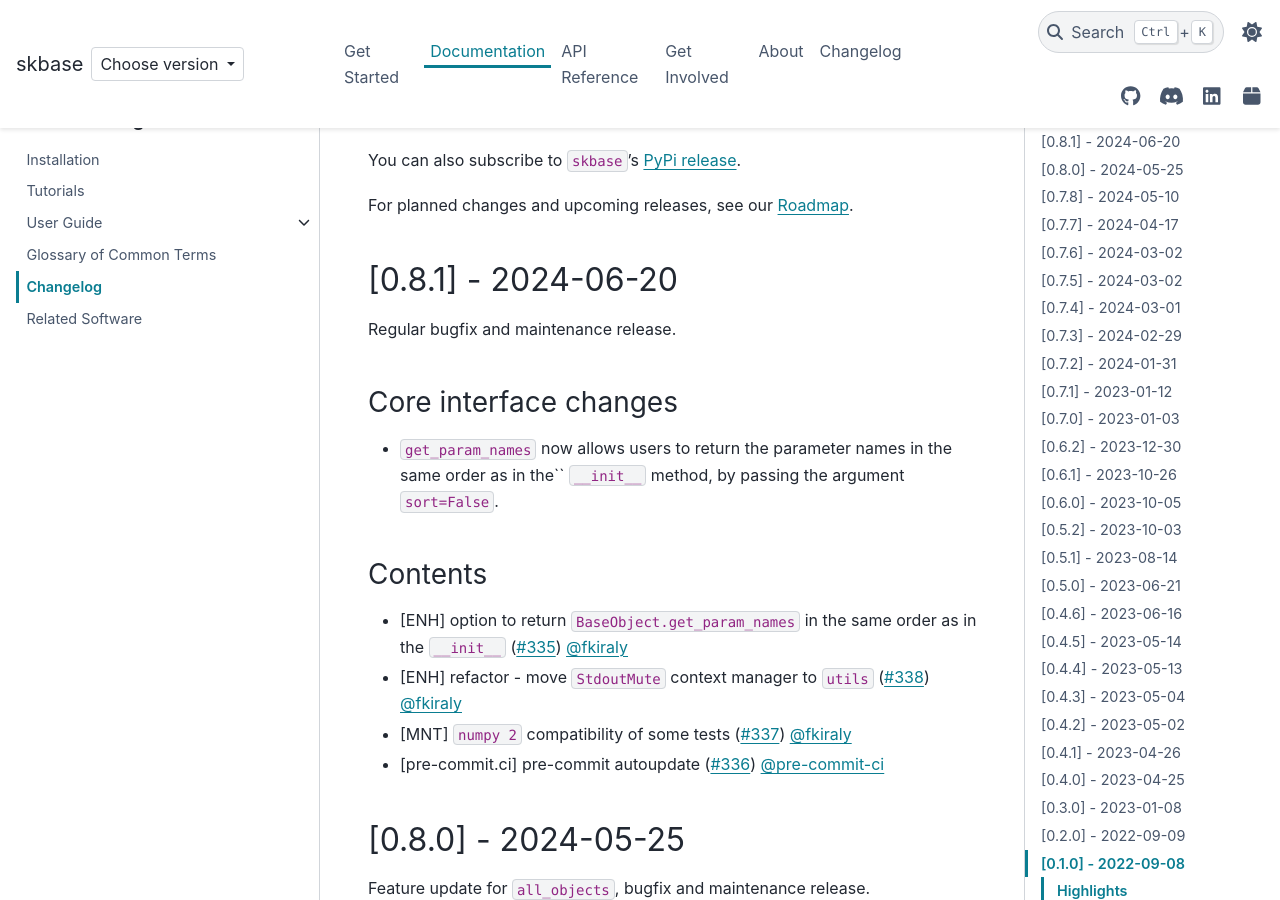
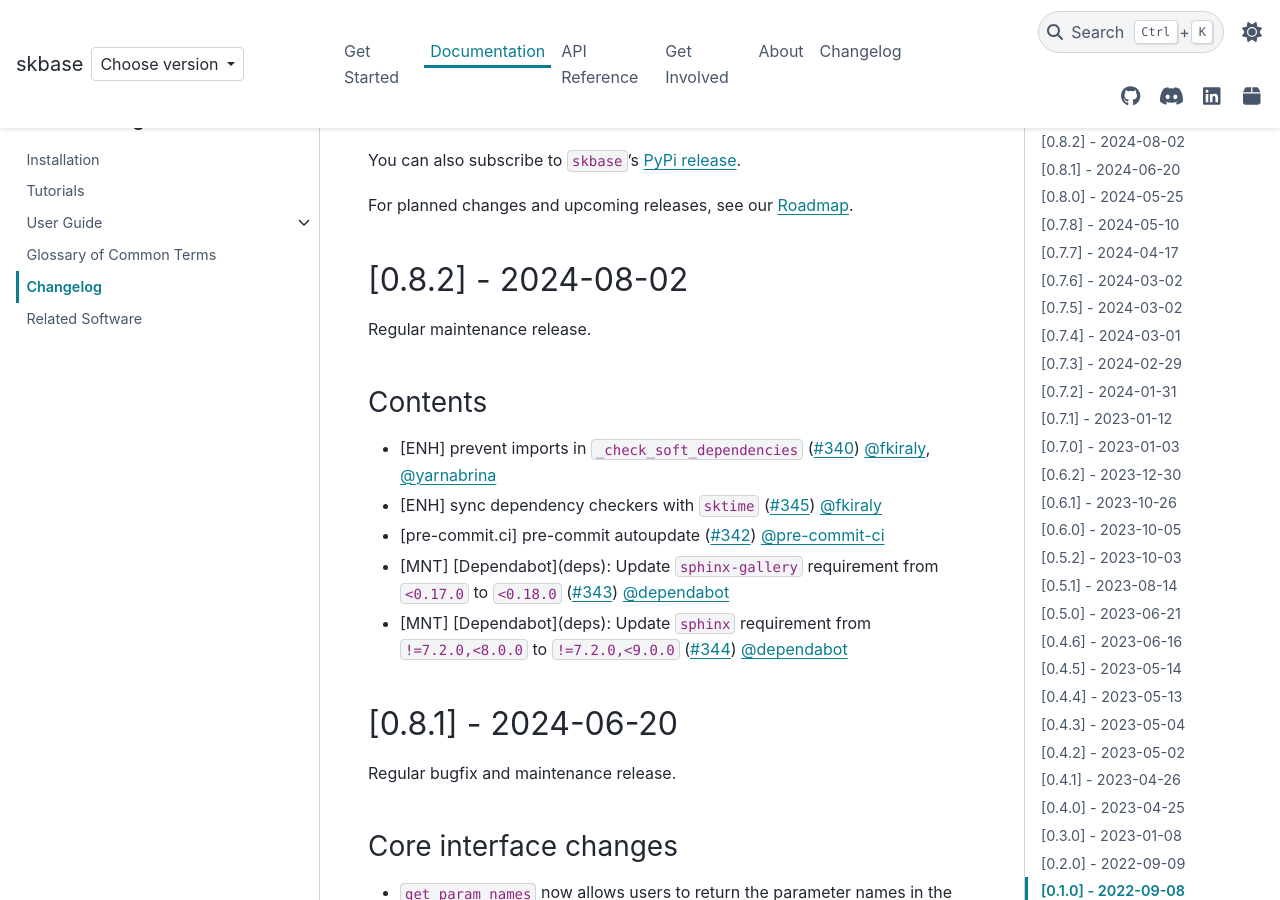
Before and after one commit to sktime/skbase, a Sphinx documentation site: the page built from docs/source/user_documentation/changelog.rst, in a window 1280 px wide and 900 px high, scrolled down 224 px. Built offline with Sphinx 7.4.7 and the PyData theme 0.15.4, drawn with Linux system fonts in a browser that asks for light colours; comment, search, counter and statistics services are not loaded.

Commit message:
Release 0.8.2 (#346)
Release 0.8.2

* changelog
* version bump

```diff
--- a/docs/source/user_documentation/changelog.rst
+++ b/docs/source/user_documentation/changelog.rst
@@ -13,6 +13,24 @@
 `PyPi release <https://libraries.io/pypi/scikit-base>`_.
 
 For planned changes and upcoming releases, see our :ref:`roadmap`.
+
+
+[0.8.2] - 2024-08-02
+====================
+
+Regular maintenance release.
+
+Contents
+--------
+
+* [ENH] prevent imports in ``_check_soft_dependencies``
+  (:pr:`340`) :user:`fkiraly`, :user:`yarnabrina`
+* [ENH] sync dependency checkers with ``sktime`` (:pr:`345`) :user:`fkiraly`
+* [pre-commit.ci] pre-commit autoupdate (:pr:`342`) :user:`pre-commit-ci`
+* [MNT] [Dependabot](deps): Update ``sphinx-gallery`` requirement
+  from ``<0.17.0`` to ``<0.18.0`` (:pr:`343`) :user:`dependabot`
+* [MNT] [Dependabot](deps): Update ``sphinx`` requirement
+  from ``!=7.2.0,<8.0.0`` to ``!=7.2.0,<9.0.0`` (:pr:`344`) :user:`dependabot`
 
 
 [0.8.1] - 2024-06-20
--- a/pyproject.toml
+++ b/pyproject.toml
@@ -1,6 +1,6 @@
 [project]
 name = "scikit-base"
-version = "0.8.1"
+version = "0.8.2"
 description = "Base classes for sklearn-like parametric objects"
 authors = [
     {name = "sktime developers", email = "sktime.toolbox@gmail.com"},
--- a/skbase/__init__.py
+++ b/skbase/__init__.py
@@ -6,4 +6,4 @@
 The included functionality makes it easy to reuse scikit-learn and
 sktime design principles in your project.
 """
-__version__: str = "0.8.1"
+__version__: str = "0.8.2"
```
Also changed, not shown: README.md (+1 -1 lines), docs/source/_static/switcher.json (+6 -1 lines).
